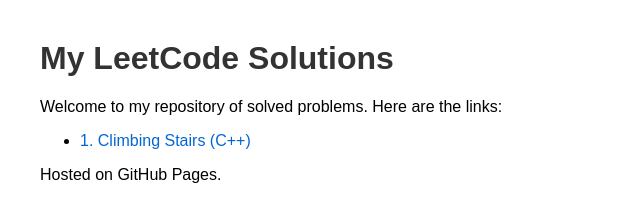
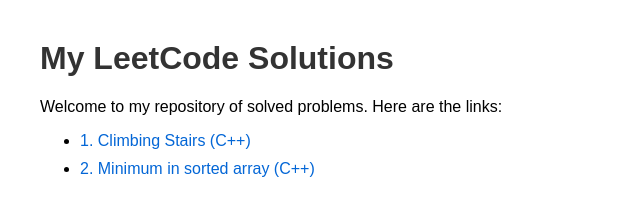
Before and after one commit to TausifIqbal/leetcode.github.io, a plain HTML site: page index.html in a window 1280 px wide. Shown: the whole page, without its empty margins (0-640 px from the left). Drawn offline with Linux system fonts and the light colour scheme.

Commit message:
add link for minimum in sorted array

```diff
--- a/index.html
+++ b/index.html
@@ -16,8 +16,8 @@
 
     <ul>
         <li><a href="https://github.com/TausifIqbal/Leetcode/blob/main/DP/climbing_stairs.cpp" target="_blank">1. Climbing Stairs (C++)</a></li>
+        <li><a href="https://github.com/TausifIqbal/Leetcode/blob/main/DP/minimum_in_sorted_array.cpp" target="_blank">2. Minimum in sorted array (C++)</a></li>
     </ul>
 
-    <p>Hosted on GitHub Pages.</p>
 </body>
 </html>
```
